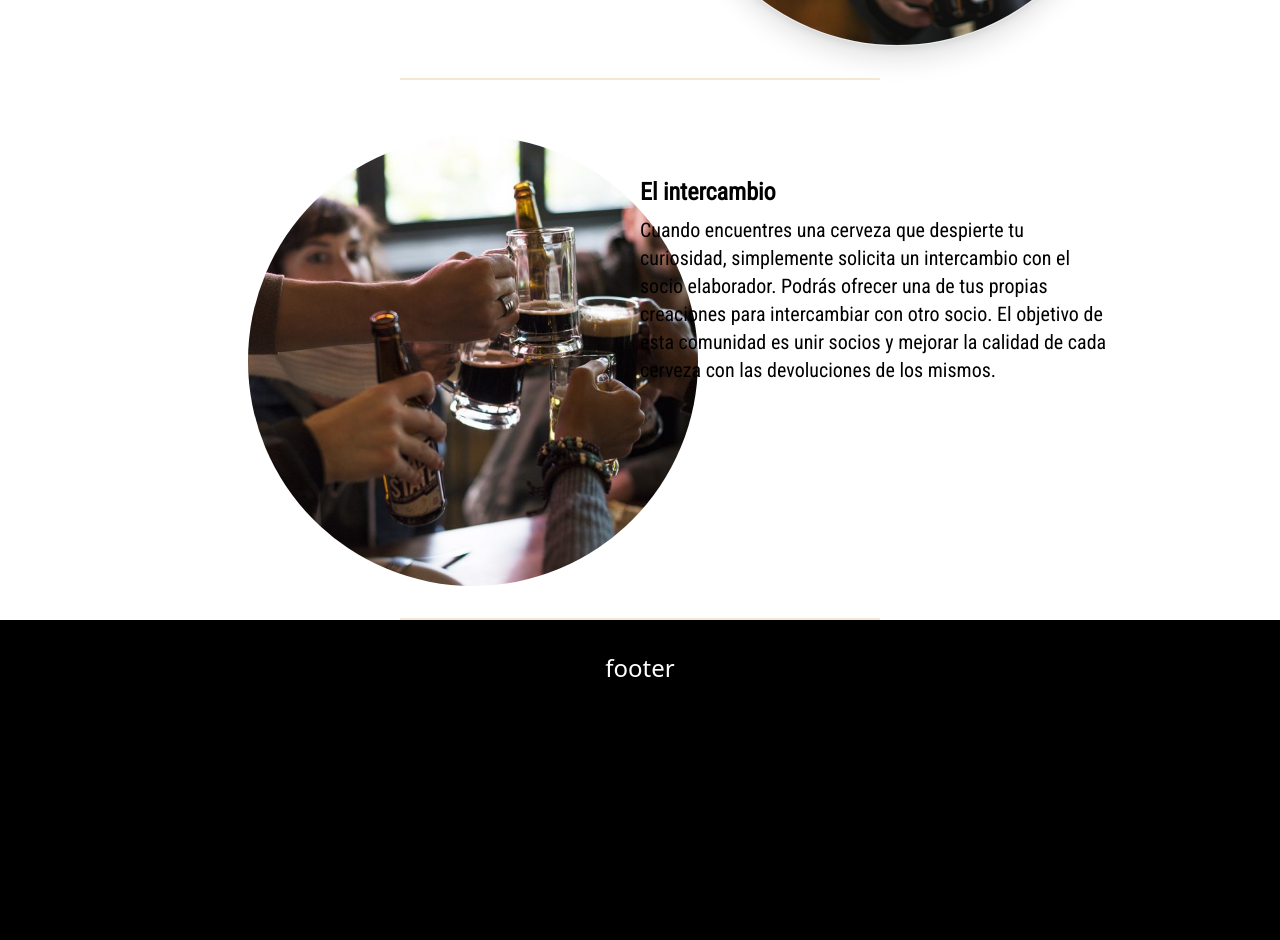
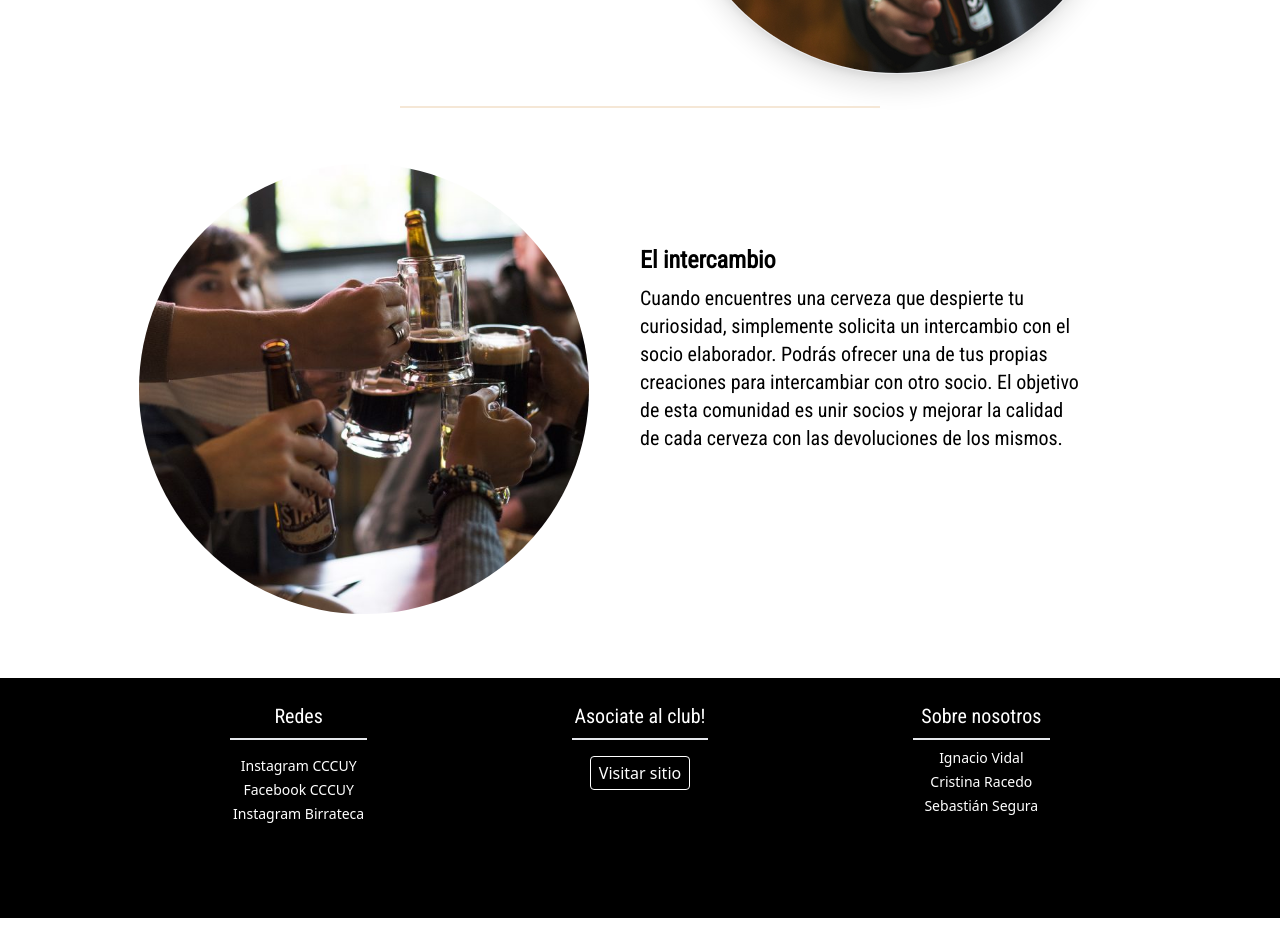
Before and after one commit to NachoVidal27/birrateca_front_end, a React (Create React App) app: page / in a window 1280 px wide. Shown: the part 1760-2700 px from the top of the page. After the commit the page ends 2678 px from the top, so only its background shows below. Built offline with nearby package versions, Linux system fonts and the light colour scheme.

Commit message:
commit pre agregar ubicación

```diff
--- a/src/App.js
+++ b/src/App.js
@@ -6,6 +6,7 @@ import Home from "./routes/Home";
 import Navbar from "./components/Navbar";
 import AddBeer from "./routes/AddBeer";
 import Login from "./routes/Login";
+import Footer from "./components/Footer";
 
 function App() {
   return (
@@ -19,6 +20,7 @@ function App() {
         <Route path="/birras" element={<Beers />} />
         <Route path="/signup" element={<SignUp />} />
       </Routes>
+      <Footer />
     </div>
   );
 }
--- a/src/components/BeerCard.jsx
+++ b/src/components/BeerCard.jsx
@@ -16,23 +16,22 @@ function BeerCard({ photo, style, abv, date, description }) {
   const truncatedWords = words.slice(0, 20);
   const truncateText = truncatedWords.join(" ");
   const adjustedDescription = truncateText + "...";
-  console.log(truncateText);
 
   return (
     <div>
-      <div className="w-[275px] sm:w-[250px] bg-cream-light h-[550px] mx-auto rounded mb-8 hover:scale-105 ">
+      <div className="w-[275px] sm:w-[250px] bg-cream-light h-[550px] mx-auto rounded mb-8 md:hover:scale-105 ">
         <img
           src={`https://jppbjldmchkberncwcoz.supabase.co/storage/v1/object/public/birrateca_fotos/birra_fotos/${photo}`}
           alt=""
           className="h-[300px] w-full mx-auto rounded-t "
         />
         <div className="h-[195px]">
-          <h4 className="text-xl font-semibold mt-2 mb-1">
+          <h4 className="text-lg font-semibold mt-2 mb-1">
             {style} - {abv}%
           </h4>
-          <h6 className="text-sm font-">Embotellada {date}</h6>
+          <h6 className="text-xs font-roboto">Embotellada {date}</h6>
 
-          <h5 className="text-xs text-start mx-6 mt-2 h-2">
+          <h5 className="text-xs text-start mx-6 mt-2 h-2 font-roboto">
             {truncateText.length > 20 ? adjustedDescription : truncateText}
           </h5>
         </div>
@@ -69,10 +68,10 @@ function BeerCard({ photo, style, abv, date, description }) {
                   <h2 className="mt-2 text-lg font-semibold">
                     {style} - {abv}%
                   </h2>
-                  <p className="mt-2 text-slate-500 text-md leading-relaxed h-[100px]">
+                  <p className="mt-2 text-slate-500 text-md  h-[100px] leading-5">
                     {description}
                   </p>
-                  <p className="mt-1">Elaborado en: Maldonado el {date}</p>
+                  <p className="mt-8">Elaborado en: Maldonado el {date}</p>
                 </div>
                 <div className="relative p-6 flex-auto ">
                   <img
@@ -84,12 +83,12 @@ function BeerCard({ photo, style, abv, date, description }) {
                     Smoked Wheat Beer - 4.2%
                   </h2>
 
-                  <p className="mt-2 text-slate-500 text-md leading-relaxed h-[100px]">
+                  <p className="mt-2 text-slate-500 text-md leading-5 h-[100px]">
                     Low-alcohol beer with a clear, pale yellow to golden color,
                     low to moderate levels of hop bitterness, and a moderate to
                     medium-high smoky aroma and flavor
                   </p>
-                  <p className="mt-1">Elaborado en: Montevideo el 10/10/2022</p>
+                  <p className="mt-8">Elaborado en: Montevideo el 10/10/2022</p>
                 </div>
               </div>
               <button className="bg-black px-3 py-2 w-fit mx-auto my-3 mt-6 rounded text-md text-white">
--- /dev/null
+++ b/src/components/Footer.jsx
@@ -0,0 +1,56 @@
+import React from "react";
+import { Link } from "react-router-dom";
+
+function Footer() {
+  return (
+    <div className="bg-black w-full ">
+      <div className="h-fit md:h-60 w-[80%] bg-black bottom-0 mx-auto pt-6">
+        <div className="grid grid-cols-1 md:grid-cols-3">
+          <div className="my-4 md:my-0">
+            <h3 className="text-white font-roboto text-xl  md:border-b-2 w-[40%]  mx-auto pb-2 md:mb-4">
+              Redes
+            </h3>
+            <Link>
+              <h4 className="text-white text-sm my-1"> Instagram CCCUY</h4>
+            </Link>
+            <Link to="   https://www.facebook.com/cccuy.oficial/?locale=es_LA">
+              <h4 className="text-white text-sm my-1">Facebook CCCUY</h4>
+            </Link>
+
+            <Link to="   https://www.facebook.com/cccuy.oficial/?locale=es_LA">
+              <h4 className="text-white text-sm my-1">Instagram Birrateca</h4>
+            </Link>
+          </div>
+          <div className="my-4 md:my-0">
+            <Link to="https://www.cerveceroscaseros.com.uy/hagase-socio-del-club/">
+              <h3 className="text-white font-roboto text-xl md:border-b-2 md:w-[40%]  mx-auto pb-2 mb-2">
+                Asociate al club!
+              </h3>
+
+              <button className="text-white px-2 py-1 border border-white rounded md:mt-2 hover:bg-cream-light hover:text-black">
+                Visitar sitio
+              </button>
+            </Link>
+          </div>
+          <div className="my-4 md:my-0">
+            <h3 className="text-white font-roboto text-xl md:border-b-2 md:w-[40%]  mx-auto pb-2 mb-2">
+              Sobre nosotros
+            </h3>
+            <Link to="https://www.linkedin.com/in/ignacio-vidal-dev/">
+              <h4 className="text-white text-sm my-1"> Ignacio Vidal</h4>
+            </Link>
+            <Link to="https://www.linkedin.com/in/cristina-racedo-0a00551a4/">
+              <h4 className="text-white text-sm my-1">Cristina Racedo</h4>
+            </Link>
+
+            <Link to="https://www.linkedin.com/in/sebastian-segura-piriz/">
+              <h4 className="text-white text-sm my-1">Sebastián Segura</h4>
+            </Link>
+          </div>
+        </div>
+      </div>
+    </div>
+  );
+}
+
+export default Footer;
--- a/src/routes/AddBeer.jsx
+++ b/src/routes/AddBeer.jsx
@@ -143,6 +143,7 @@ function AddBeer() {
               type="text"
               onChange={handleDescription}
               value={newBeer.description}
+              maxLength={160}
             />
           </div>
           <div className="grid grid-cols-2">
--- a/src/routes/Beers.jsx
+++ b/src/routes/Beers.jsx
@@ -7,30 +7,22 @@ import { getAll } from "../redux/beerReducer";
 
 function Beers() {
   const beers = useSelector((state) => state.beer);
-  const [loading, setLoading] = useState(false);
 
   const dispatch = useDispatch();
 
   useEffect(() => {
-    setLoading(true);
     getAllBeers().then((data) => {
       dispatch(getAll(data));
-      setLoading(false);
     });
   }, []);
 
   return (
     <div className="mt-8">
-      <h2 className=" ps-6 pt-8 text-[2rem] font-bold text-center">
+      <h2 className=" ps-6 pt-8 text-[2rem] font-bold text-center font-roboto">
         Nuestras birras
       </h2>
       <div className="w-[40%] border border-b-1 mx-auto mt-2 border-cream-dark opacity-40 mb-10"></div>
-      {loading ? (
-        <h2 className="bg-red-500 text-white font-bold">"Cargando..."</h2>
-      ) : (
-        ""
-      )}
-      <div className="grid grid-cols-1 sm:grid-cols-2 md:grid-cols-4 lg:grid-cols-4 2xl:grid-cols-5 gap-2 md:gap-4 lg:gap-4 ">
+      <div className="grid grid-cols-1 sm:grid-cols-2 md:grid-cols-2 lg:grid-cols-3 2xl:grid-cols-4 gap-2 md:gap-4 lg:gap-4 w-[80%] mx-auto">
         {beers?.map((birra) => (
           <BeerCard
             key={birra.id}
--- a/src/routes/Home.jsx
+++ b/src/routes/Home.jsx
@@ -16,12 +16,12 @@ function Home() {
         </div>
       </div>
 
-      <div className="mt-10 mx-10  2xl:mx-20">
+      <div className="mt-10 mx-10  mb-16 2xl:mx-20">
         <h3 className="text-2xl md:text-3xl font-bold font-roboto">
           Proyecto Birrateca
         </h3>
         <p
-          className=" text-md md:text-xl w-[80%] mx-auto mt-4 font-roboto
+          className=" text-md md:text-xl w-[55%] mx-auto mt-4 font-roboto
         "
         >
           Bienvenido a nuestra emocionante comunidad de amantes de la cerveza
@@ -39,11 +39,11 @@ function Home() {
               alt=""
             />
           </div>
-          <div className="mt-10">
+          <div className="mt-20">
             <h3 className="text-2xl font-semibold  text-center md:text-start  mx-auto font-roboto">
               Nuestro Objetivo
             </h3>
-            <p className="text-md  md:text-xl md:text-start mt-2 md:w-[85%] font-roboto ">
+            <p className="text-md  md:text-xl md:text-start mt-2 md:w-[80%] font-roboto ">
               Nuestra plataforma fue creada para conectar a cerveceros caseros,
               aficionados y apasionados por la cerveza artesanal de todo el
               mundo. Creemos en la diversidad de estilos y en la creatividad de
@@ -54,20 +54,20 @@ function Home() {
           </div>
         </div>
         <div className="w-[40%] border border-b-1 mx-auto mt-8 border-cream-dark opacity-30 "></div>
-        <div className="grid grid-cols-1 md:grid-cols-2 mt-14 md:mx-10">
+        <div className="grid grid-cols-1 md:grid-cols-2 mt-14  md:mx-10">
           <div className=" mt-20">
             <div>
               <img
                 src={cheers}
-                className="h-[250px]  border rounded-full  shadow-xl md:hidden "
+                className="h-[250px]  border rounded-full mx-auto  shadow-xl md:hidden "
                 alt=""
               />
             </div>
             <div className="md:ms-16 2xl:ms-36">
-              <h3 className="text-2xl font-semibold text-center md:text-start  mx-auto font-roboto mt-10">
+              <h3 className="text-2xl font-semibold text-center md:text-start  mx-auto  2xl:ms-10 font-roboto mt-10">
                 Como funciona?
               </h3>
-              <p className="text-md md:text-xl text-center md:text-start mt-2 md:w-[85%] font-roboto">
+              <p className="text-md md:text-xl text-center md:text-start mt-2 md:w-[85%] 2xl:ms-10 font-roboto">
                 Es simple. Una vez que te unes a nuestra página de socios de
                 cerveza artesanal, tendrás acceso a un catálogo en constante
                 expansión de cervezas únicas y auténticas, elaboradas por
@@ -81,7 +81,7 @@ function Home() {
           <div>
             <img
               src={cheers}
-              className=" h-0 md:h-[450px]  border rounded-full md:ms-8 2xl:ms-40 shadow-xl invisible md:visible"
+              className=" h-0 md:h-[450px]  border rounded-full md:ms-8 2xl:ms-48 shadow-xl invisible md:visible"
               alt=""
             />
           </div>
@@ -91,15 +91,15 @@ function Home() {
           <div>
             <img
               src={cheer}
-              className="h-[250px] md:h-[300px] lg:h-[450px]  rounded-full md:ms-40 mx-auto "
+              className="h-[250px] md:h-[300px] lg:h-[450px]  rounded-full  mx-auto "
               alt=""
             />
           </div>
-          <div className="mt-10">
+          <div className="mt-20 ">
             <h3 className="text-2xl font-semibold md:text-start  mx-auto font-roboto">
               El intercambio
             </h3>
-            <p className="text-md md:text-xl text-center md:text-start mt-2 md:w-[85%] font-roboto">
+            <p className="text-md md:text-xl text-center md:text-start mt-2 md:w-[80%] font-roboto">
               Cuando encuentres una cerveza que despierte tu curiosidad,
               simplemente solicita un intercambio con el socio elaborador.
               Podrás ofrecer una de tus propias creaciones para intercambiar con
@@ -108,10 +108,6 @@ function Home() {
             </p>
           </div>
         </div>
-        <div className="w-[40%] border border-b-1 mx-auto mt-8 border-cream-dark opacity-30 "></div>
-      </div>
-      <div className="h-80 bg-black">
-        <h4 className="text-white pt-8 text-2xl">footer</h4>
       </div>
     </div>
   );
--- a/src/routes/SignUp.jsx
+++ b/src/routes/SignUp.jsx
@@ -146,12 +146,6 @@ function SignUp() {
           </div>
         </form>
       </div>
-
-      <h1 className="text-xl text-yellow-500">{user.name}</h1>
-      <h1 className="text-xl text-yellow-500">{user.memberId}</h1>
-      <h1 className="text-xl text-yellow-500">{user.phone}</h1>
-      <h1 className="text-xl text-yellow-500">{user.email}</h1>
-      <h1 className="text-xl text-yellow-500">{user.password}</h1>
     </div>
   );
 }
```
